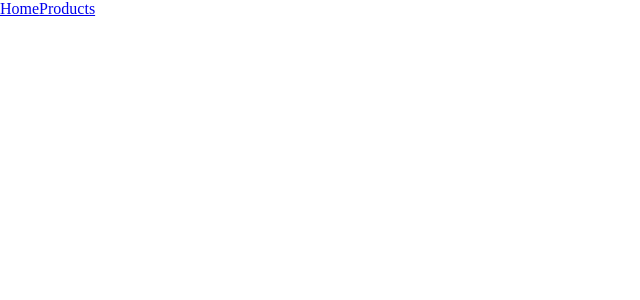
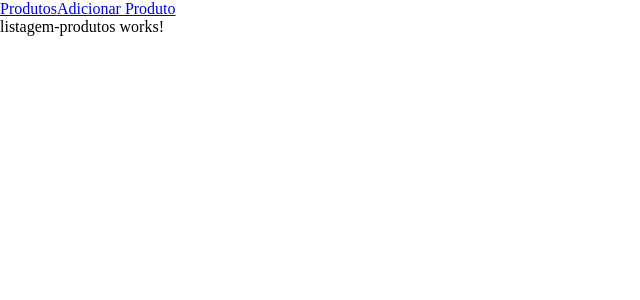
Before and after one commit to jorgenettodev/loja-virtual-fronted, an Angular app in the folder app/: page / in a window 1280 px wide. Shown: the top 300 px of the page, without its empty margins (0-640 px from the left). Built offline with nearby package versions, Linux system fonts and the light colour scheme.

Commit message:
Cria rotas "/" e "/adicionar-produtos"

```diff
--- a/app/src/app/app-routing.module.ts
+++ b/app/src/app/app-routing.module.ts
@@ -1,8 +1,11 @@
 import { NgModule } from '@angular/core';
 import { RouterModule, Routes } from '@angular/router';
+import { ListagemProdutosComponent } from './components/views/produtos/listagem-produtos/listagem-produtos.component';
+import { AdicionarProdutosComponent } from './components/views/produtos/adicionar-produtos/adicionar-produtos.component';
 
 const routes: Routes = [
-
+  { path: '', component: ListagemProdutosComponent },
+  { path: 'adicionar-produto', component: AdicionarProdutosComponent }
 ];
 
 @NgModule({
--- a/app/src/app/components/shared/navbar/navbar.component.html
+++ b/app/src/app/components/shared/navbar/navbar.component.html
@@ -1,4 +1,4 @@
 <div class="menu">
-  <a routerLink="/">Home</a>
-  <a routerLink="/products">Products</a>
+  <a routerLink="/">Produtos</a>
+  <a routerLink="/adicionar-produto">Adicionar Produto</a>
 </div>
```
